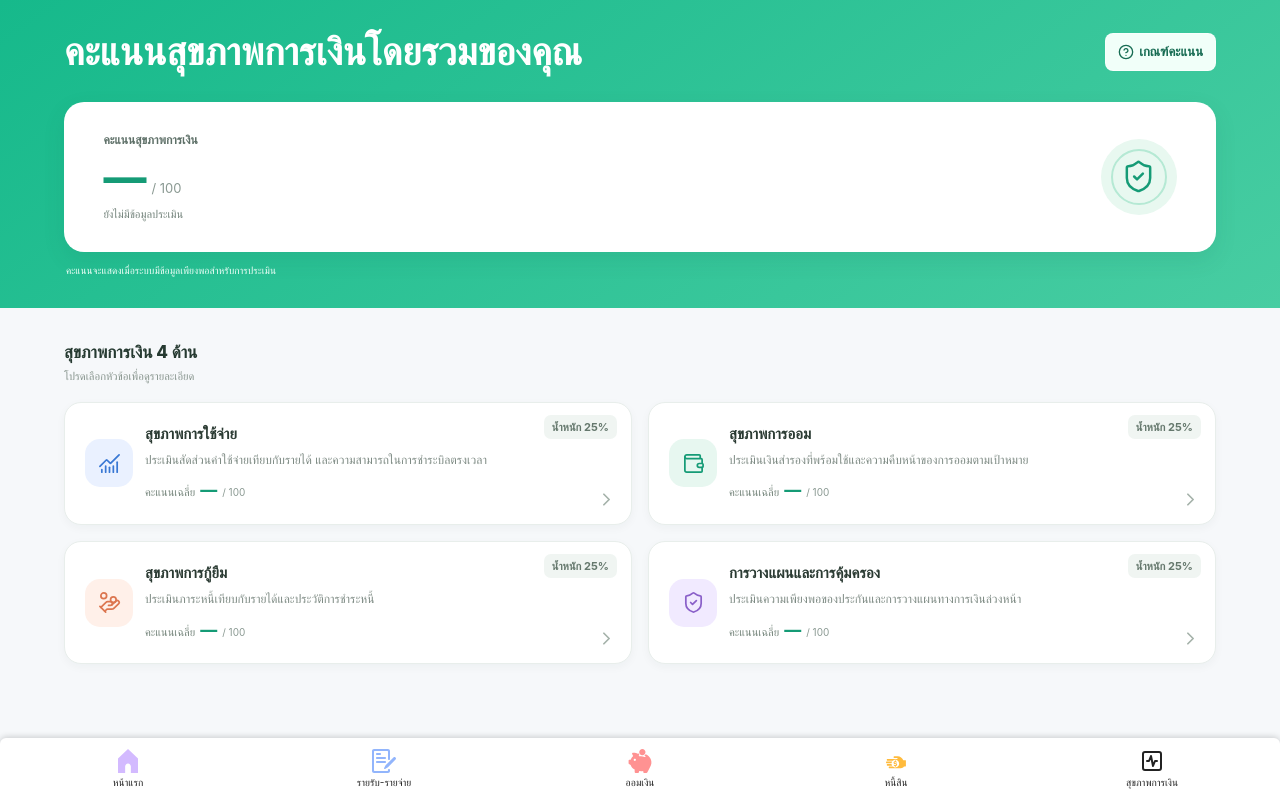
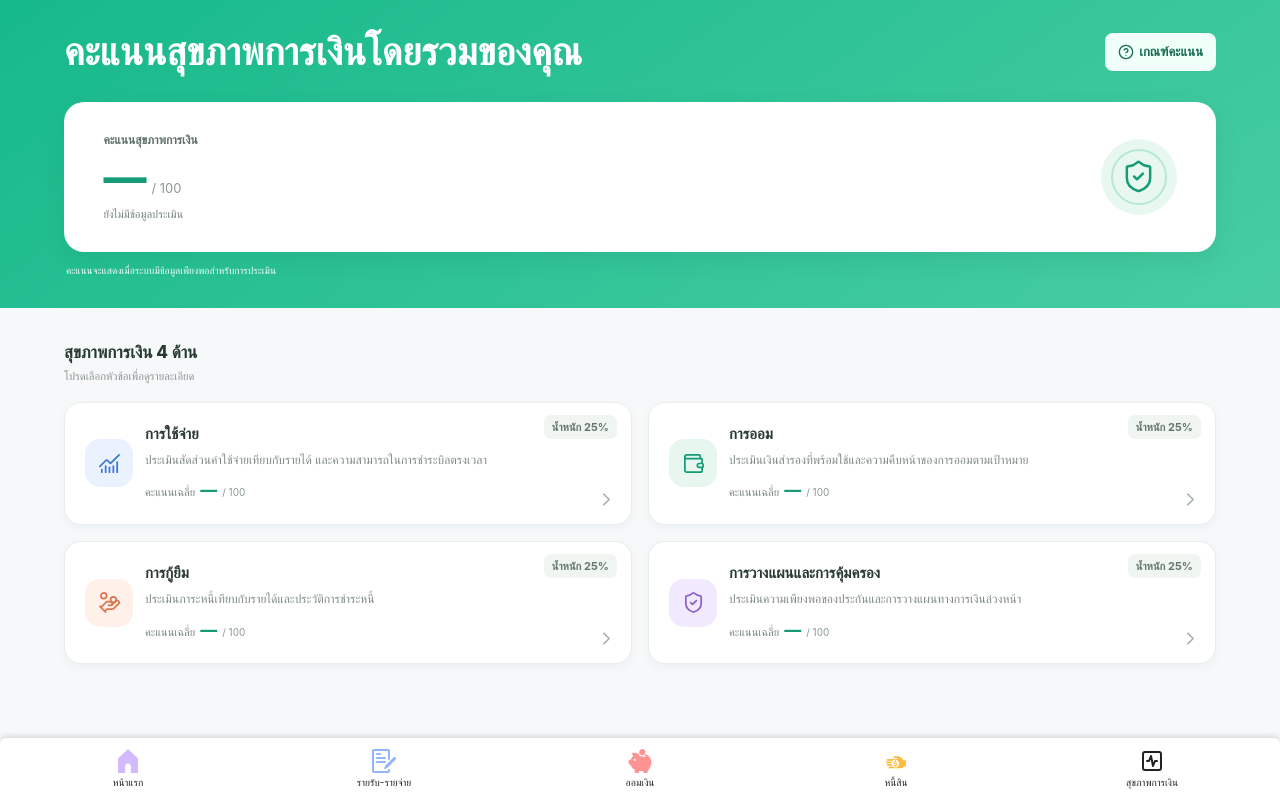
Before and after one commit to chotika0447/Financial-App, a React app in the folder Frontend/: page /financial-health in a window 1280 px wide. Built offline with nearby package versions, Linux system fonts and the light colour scheme; the HTML template or start-up script is replaced by a standard one.

Commit message:
update before pull request

```diff
--- a/Frontend/src/data/finHealthCriteria.js
+++ b/Frontend/src/data/finHealthCriteria.js
@@ -8,7 +8,7 @@ import {
 const finHealthCriteria = [
     {
         id: 'spend',
-        title: 'สุขภาพการใช้จ่าย',
+        title: 'การใช้จ่าย',
         name: 'การใช้จ่าย (Spend)',
         weight: 25,
         description:
@@ -26,7 +26,7 @@ const finHealthCriteria = [
     },
     {
         id: 'save',
-        title: 'สุขภาพการออม',
+        title: 'การออม',
         name: 'การออม (Save)',
         weight: 25,
         description:
@@ -44,7 +44,7 @@ const finHealthCriteria = [
     },
     {
         id: 'borrow',
-        title: 'สุขภาพการกู้ยืม',
+        title: 'การกู้ยืม',
         name: 'การกู้ยืม (Borrow)',
         weight: 25,
         description:
--- a/Frontend/src/pages/FinHealthDetail.css
+++ b/Frontend/src/pages/FinHealthDetail.css
@@ -90,18 +90,6 @@
     font-weight: 800;
     line-height: 1.45;
     overflow-wrap: anywhere;
-}
-
-.fhd-weight {
-    display: inline-block;
-    margin-top: 9px;
-    padding: 5px 9px;
-    border: 1px solid rgb(255 255 255 / 45%);
-    border-radius: 8px;
-    background: rgb(255 255 255 / 16%);
-    color: #fff;
-    font-size: 11px;
-    font-weight: 600;
 }
 
 /* Content */
--- a/Frontend/src/pages/FinHealthDetail.jsx
+++ b/Frontend/src/pages/FinHealthDetail.jsx
@@ -184,10 +184,6 @@ function FinHealthDetail() {
 
                     <div className="fhd-title-content">
                         <h1>{criterion.title}</h1>
-
-                        <span className="fhd-weight">
-                            น้ำหนักคะแนน {criterion.weight}%
-                        </span>
                     </div>
                 </div>
             </header>
```
